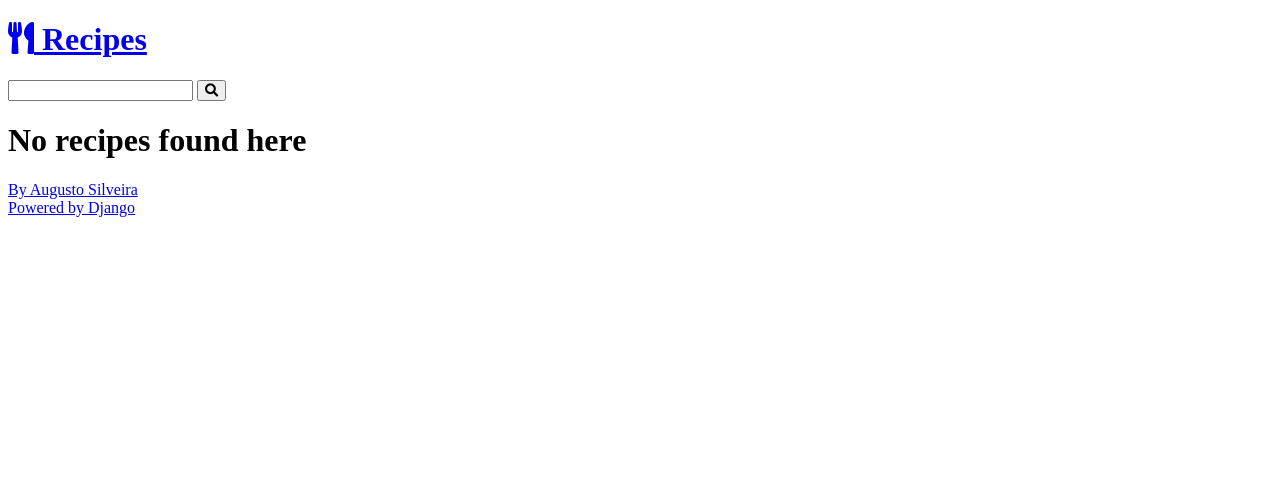
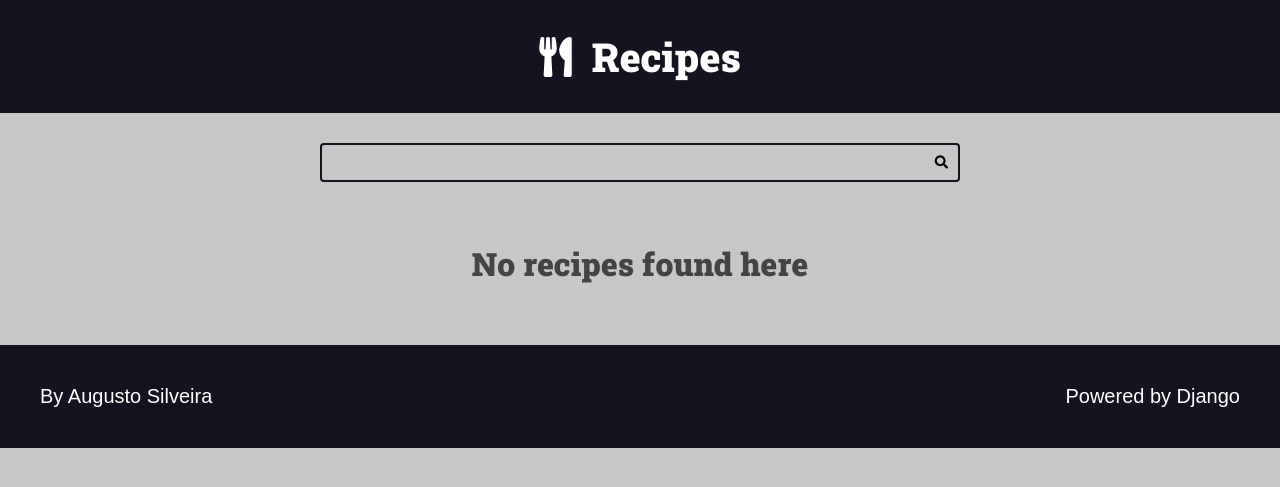
Before and after one commit to JoseAugusto05/curso-django-projeto1, a Django app: page / in a window 1280 px wide. Shown: the top 487 px of the page. Run offline with Django 4.2, Linux system fonts and the light colour scheme; data that the repository does not hold is empty.

Commit message:
user register form, and organizing files

```diff
--- a/authors/urls.py
+++ b/authors/urls.py
@@ -2,6 +2,9 @@ from django.urls import path
 
 from . import views
 
+app_name = 'authors'
+
 urlpatterns = [
-    path('register/', views.register_view, name='register')
+    path('register/', views.register_view, name='register'),
+    path('create/', views.register_create, name='create'),
 ]
--- /dev/null
+++ b/base_static/global/css/styles.css
@@ -0,0 +1,430 @@
+:root {
+    --color-primary: #269fe6;
+    --color-primary-hover: #2086c2;
+    --color-primary-dark: #13141f;
+    --color-primary-dark-hover: #212336;
+    --color-primary-light: #d4ecfa;
+    --color-primary-light-hover: #bdd8e7;
+
+    --color-white: #fff;
+    --color-black: #000;
+
+    --color-dark-text: #444;
+    --color-info-light: #cce5ff;
+    --color-debug-light: #cce5ff;
+    --color-success-light: #d4edda;
+    --color-alert-light: #fff3cd;
+    --color-warning-light: #fff3cd;
+    --color-error-light: #f8d7da;
+
+    --color-info-dark: #4d86c4;
+    --color-debug-dark: #4d86c4;
+    --color-success-dark: #4a9c5d;
+    --color-alert-dark: #927f40;
+    --color-warning-dark: #927f40;
+    --color-error-dark: #da525d;
+
+    --color-gray-0: #f9f9f9;
+    --color-gray-1: #e0e0e0;
+    --color-gray-2: #c7c7c7;
+    --color-gray-3: #aeaeae;
+    --color-gray-4: #959595;
+    --color-gray-5: #7d7d7d;
+    --color-gray-6: #646464;
+    --color-gray-7: #4b4b4b;
+    --color-gray-8: #323232;
+    --color-gray-9: #191919;
+
+    --font-primary: sans-serif;
+    --font-headings: 'Roboto Slab', serif;
+
+    --spacing-gutter-medium: 3rem;
+    --spacing-gutter-large: 4rem;
+}
+
+* {
+    padding: 0;
+    margin: 0;
+    box-sizing: border-box;
+
+}
+
+html {
+    font-size: 62.5%;
+}
+
+body {
+    font-size: 1.6rem;
+    font-family: var(--font-primary);
+    background-color: var(--color-gray-2);
+    color: var(--color-dark-text);
+}
+
+h1,
+h2,
+h3,
+h4,
+h5,
+h6 {
+    font-family: var(--font-headings);
+}
+
+.container {
+    max-width: 144rem;
+    margin: 0 auto;
+    padding: var(--spacing-gutter-medium);
+}
+
+.main-logo {
+    font-size: 4rem;
+    color: var(--color-white);
+    text-decoration: none;
+    display: flex;
+    flex-flow: row nowrap;
+    align-items: center;
+    justify-content: center;
+    width: fit-content;
+    margin: 0 auto;
+}
+
+.main-logo-icon {
+    margin-right: 2rem;
+}
+
+.main-header-container {
+    background: var(--color-primary-dark);
+}
+
+.search-form {
+    border: .2rem solid var(--color-primary-dark);
+    max-width: 64rem;
+    margin: 0 auto;
+    border-radius: .4rem;
+    position: relative;
+    transition: all 300ms ease-in-out;
+}
+
+
+.search-input,
+.search-button {
+    border: none;
+    background: none;
+    outline: none;
+    padding: 1rem;
+    transition: all 300ms ease-in-out;
+
+}
+
+.search-button {
+    position: absolute;
+    top: 0;
+    right: 0;
+}
+
+.search-button:focus {
+    outline: 1px solid var(--color-primary);
+    background: rgba(0, 0, 0, .05);
+}
+
+.search-input {
+    width: 100%;
+    padding-right: 4rem;
+}
+
+.search-form:focus-within {
+    border-color: var(--color-primary);
+    background: var(--color-white);
+}
+
+.search-form:focus-within .search-button {
+    color: var(--color-primary);
+}
+
+
+.main-content {
+    padding-top: 0;
+}
+
+.main-content-list {
+    display: grid;
+    grid-template-columns: repeat(auto-fit, minmax(300px, 1fr));
+    gap: var(--spacing-gutter-large);
+}
+
+.recipe {
+    background: var(--color-white);
+    box-shadow: -5px 5px 10px rgba(0, 0, 0, .2);
+    transform: scale(1);
+    transition: all 300ms ease-in-out;
+    border-radius: .6rem;
+    overflow: hidden;
+}
+
+.recipe img {
+    max-width: 100%;
+}
+
+.recipe-list-item {
+    max-width: 64rem;
+    height: fit-content;
+}
+
+.recipe-list-item:hover {
+    transform: scale(1.02);
+    box-shadow: -8px 8px 18px rgba(0, 0, 0, .4);
+
+}
+
+.recipe-title-container {
+    padding: var(--spacing-gutter-medium);
+    padding-bottom: calc(var(--spacing-gutter-medium) /2);
+}
+
+.recipe-title-container a {
+    text-decoration: none;
+    color: var(--color-primary-dark);
+}
+
+.recipe-author {
+    padding: 0 var(--spacing-gutter-medium);
+}
+
+.recipe-content {
+    padding: var(--spacing-gutter-medium);
+    padding-top: calc(var(--spacing-gutter-medium) /2);
+
+}
+
+.recipe-author-item {
+    color: var(--color-gray-4);
+    margin-right: 1rem;
+}
+
+.recipe-author a {
+    color: var(--color-primary-dark);
+    text-decoration: none;
+
+}
+
+.recipe-author a:hover {
+    color: var(--color-primary);
+    transition: all 300ms ease-in-out;
+}
+
+.recipe-meta-container {
+    display: flex;
+    flex-flow: row wrap;
+    padding: var(--spacing-gutter-medium);
+    background: var(--color-gray-1);
+}
+
+.recipe-meta {
+    display: flex;
+    flex-flow: column nowrap;
+    flex-shrink: 1;
+    flex-grow: 1;
+    text-align: center;
+}
+
+
+
+.recipe-footer a {
+    background: var(--color-primary-dark);
+    display: block;
+    color: var(--color-white);
+    text-decoration: none;
+    text-align: center;
+    padding: var(--spacing-gutter-medium);
+    font-size: 2rem;
+    transition: all 300ms ease-in-out;
+
+}
+
+.recipe-footer a:hover {
+    filter: brightness(1.4);
+}
+
+.main-content-detail  .recipe-list-item {
+    max-width: 84rem;
+    margin: 0 auto;
+}
+
+.main-content-detail  .recipe-list-item:hover {
+    transform: scale(1);
+    box-shadow: -5px 5px 10px rgba(0, 0, 0, .2);
+
+}
+
+.preparation-steps{
+    margin: var(--spacing-gutter-medium);
+}
+
+.main-footer {
+    display: flex;
+    align-items: center;
+    justify-content: space-between;
+    background: var(--color-primary-dark);
+    color: var(--color-white);
+    padding: var(--spacing-gutter-large);
+}
+
+.main-footer a {
+    color: var(--color-white);
+    text-decoration: none;
+    font-size: 2rem;
+}
+
+.main-footer a:hover {
+    filter: brightness(.8);
+    transition: all 300ms ease-in-out;
+
+}
+
+.preparation-steps h1,
+.preparation-steps h2,
+.preparation-steps h3,
+.preparation-steps h4,
+.preparation-steps h5,
+.preparation-steps h6,
+.preparation-steps p,
+.preparation-steps pre {
+  margin: 2rem 0;
+}
+
+.preparation-steps ol,
+.preparation-steps ul {
+  margin: 2rem;
+  padding: 0 2rem;
+}
+.pagination-content {
+    display: flex;
+    flex-flow: row wrap;
+    gap: 1rem 0.5rem;
+  }
+  .pagination .page-item {
+    background: var(--color-gray-3);
+    padding: 0.5rem 1rem;
+  }
+
+  .pagination .page-link {
+    text-decoration: none;
+    background: var(--color-primary);
+    color: var(--color-white);
+  }
+
+  .pagination .page-current {
+    background: var(--color-primary-dark);
+  }
+
+  /* Forms */
+.form-content {
+    max-width: 64rem;
+    margin: 0 auto;
+    margin-bottom: var(--spacing-gutter-medium);
+  }
+
+  .form-content label,
+  .form-content .help-text,
+  .errorlist {
+    display: block;
+    margin: 0.5rem 0;
+    font-size: 1.4rem;
+    list-style-type: none;
+  }
+
+  .errorlist {
+    color: var(--color-error-dark);
+  }
+
+  .form-content input {
+    width: 100%;
+    padding: 1rem;
+    border-radius: 0.4rem;
+    border: 1px solid var(--color-primary-dark);
+  }
+
+  .form-content-grid {
+    display: grid;
+    grid-template-columns: repeat(auto-fit, minmax(30rem, 1fr));
+    gap: calc(var(--spacing-gutter-medium) / 2) var(--spacing-gutter-medium);
+  }
+
+  .form-content button {
+    padding: 1rem 2rem;
+    border: none;
+    background: var(--color-primary-dark);
+    color: var(--color-white);
+  }
+
+/* Messages */
+
+.messages-container {
+    display: flex;
+    flex-flow: column nowrap;
+    gap: calc(var(--spacing-gutter-medium) / 2);
+  }
+
+.message {
+    padding: 1rem;
+    border-radius: 4px;
+    border: 1px solid var(--color-dark-text);
+    background: var(--color-gray-3);
+    color: var(--color-dark-text);
+  }
+
+  .message-error {
+    border: 1px solid var(--color-error-dark);
+    background: var(--color-error-light);
+    color: var(--color-error-dark);
+  }
+
+  .message-success {
+    border: 1px solid var(--color-success-dark);
+    background: var(--color-success-light);
+    color: var(--color-success-dark);
+  }
+
+  .message-warning {
+    border: 1px solid var(--color-warning-dark);
+    background: var(--color-warning-light);
+    color: var(--color-warning-dark);
+  }
+
+  .message-alert {
+    border: 1px solid var(--color-alert-dark);
+    background: var(--color-alert-light);
+    color: var(--color-alert-dark);
+  }
+
+  .message-info {
+    border: 1px solid var(--color-info-dark);
+    background: var(--color-info-light);
+    color: var(--color-info-dark);
+  }
+
+  .message-debug {
+    border: 1px solid var(--color-debug-dark);
+    background: var(--color-debug-light);
+    color: var(--color-debug-dark);
+  }
+
+
+
+.center {
+    text-align: center;
+  }
+
+  .m-x {
+    margin: 0 var(--spacing-gutter-medium);
+  }
+
+  .m-y {
+    margin: var(--spacing-gutter-medium) 0;
+  }
+
+  @media (max-width: 600px) {
+    .main-content-list,
+  .form-content-grid {
+      grid-template-columns: repeat(auto-fit, minmax(100%, 1fr));
+    }
+  }
--- a/recipes/templates/recipes/partials/head.html
+++ b/recipes/templates/recipes/partials/head.html
@@ -18,5 +18,5 @@
     <link rel="preconnect" href="https://fonts.gstatic.com" crossorigin>
     <link href="https://fonts.googleapis.com/css2?family=Roboto+Slab:wght@900&display=swap" rel="stylesheet">
 
-    <link rel="stylesheet" href="{% static 'recipes/css/styles.css' %}">
+    <link rel="stylesheet" href="{% static 'global/css/styles.css' %}">
     <link rel="stylesheet" href="{% static 'global/css/global-style.css' %}">
```
Also changed, not shown: authors/forms.py (added, +121 -0 lines), authors/templates/authors/pages/register_view.html (+48 -1 lines), authors/views.py (+29 -2 lines).
